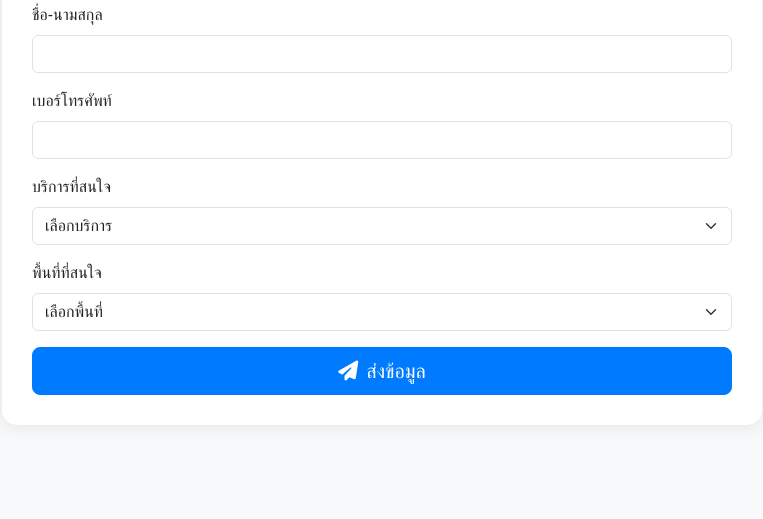
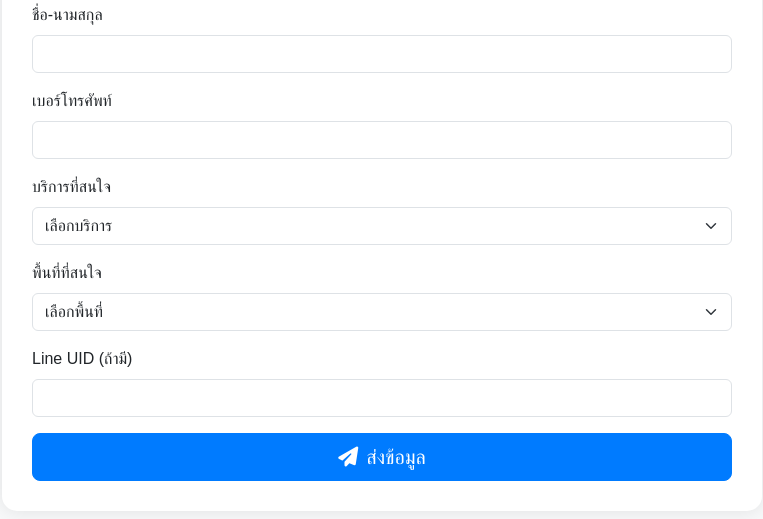
Before and after one commit to aklivingsolutions/form, a plain HTML site: page index.html in a window 1280 px wide. Shown: the part 139-658 px from the top of the page, without its empty margins (258-1021 px from the left). Drawn offline with nearby package versions, Linux system fonts and the light colour scheme; some packages are replaced by stand-ins of ours; a script that the page names is missing.

Commit message:
Update index.html

```diff
--- a/index.html
+++ b/index.html
@@ -113,6 +113,10 @@
                             <option value="pathumthani">ปทุมธานี</option>
                         </select>
                     </div>
+                    <div class="mb-3">
+                        <label for="uid" class="form-label">Line UID (ถ้ามี)</label>
+                        <input type="text" class="form-control" id="uid" name="uid">
+                    </div>
                     <div class="d-grid">
                         <button type="submit" class="btn btn-primary btn-lg">
                             <i class="fas fa-paper-plane me-2"></i>ส่งข้อมูล
```
